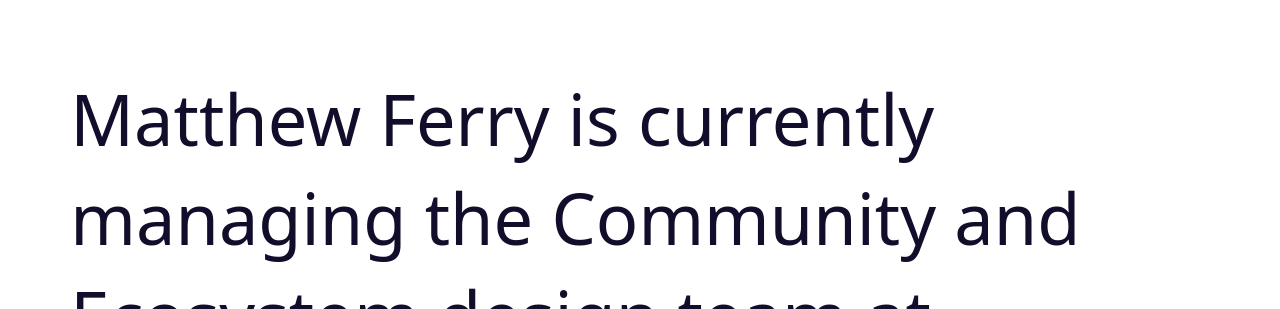
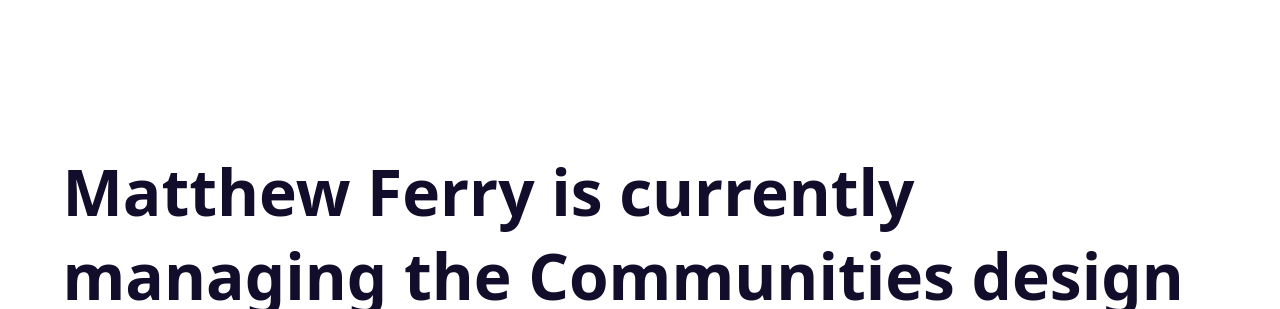
Before and after one commit to matthewferry/matthewferry.github.io, a website: page index.html in a window 1280 px wide. Shown: the top 309 px of the page. Drawn offline with Linux system fonts and the light colour scheme.

Commit message:
Updates C&E to Communities

```diff
--- a/index.html
+++ b/index.html
@@ -14,7 +14,7 @@
 <body>
   <article role="main">
 
-      <h1>Matthew Ferry is currently managing the Community and Ecosystem design team at <a href="https://twitter.com/github">@GitHub</a>. Previously, <a href="https://twitter.com/Hustle">@Hustle</a>, <a href="https://twitter.com/Change">@Change</a>, and <a href="https://twitter.com/Medallia">@Medallia</a>. Once upon a time, he made a lot of <a href="https://matthewferry.bandcamp.com">noise</a>.</h1>
+      <h1>Matthew Ferry is currently managing the Communities design team at <a href="https://twitter.com/github">@GitHub</a>. Previously, <a href="https://twitter.com/Hustle">@Hustle</a>, <a href="https://twitter.com/Change">@Change</a>, and <a href="https://twitter.com/Medallia">@Medallia</a>. Once upon a time, he made a lot of <a href="https://matthewferry.bandcamp.com">noise</a>.</h1>
 
 
   </article>
--- a/src/styles.css
+++ b/src/styles.css
@@ -4,14 +4,12 @@ body {
   align-items: center;
   color: #110d2a;
   display: flex;
-  font: normal 4.5vmin/1.4 system-ui, Segoe UI, Helvetica, Arial, sans-serif, Apple Color Emoji, Segoe UI Emoji, Segoe UI Symbol;;
+  font: normal 4vmin/1.3 system-ui, Segoe UI, Helvetica, Arial, sans-serif, Apple Color Emoji, Segoe UI Emoji, Segoe UI Symbol;;
   padding: 1.953125em;
 }
 
 h1 {
-  font-size: 1.953em;
-  font-weight: normal;
-  margin: 0;
+  font-weight: 600;
 }
 
 a,
```
Also changed, not shown: src/index.md (+1 -1 lines), styles.css (+1 -1 lines).
